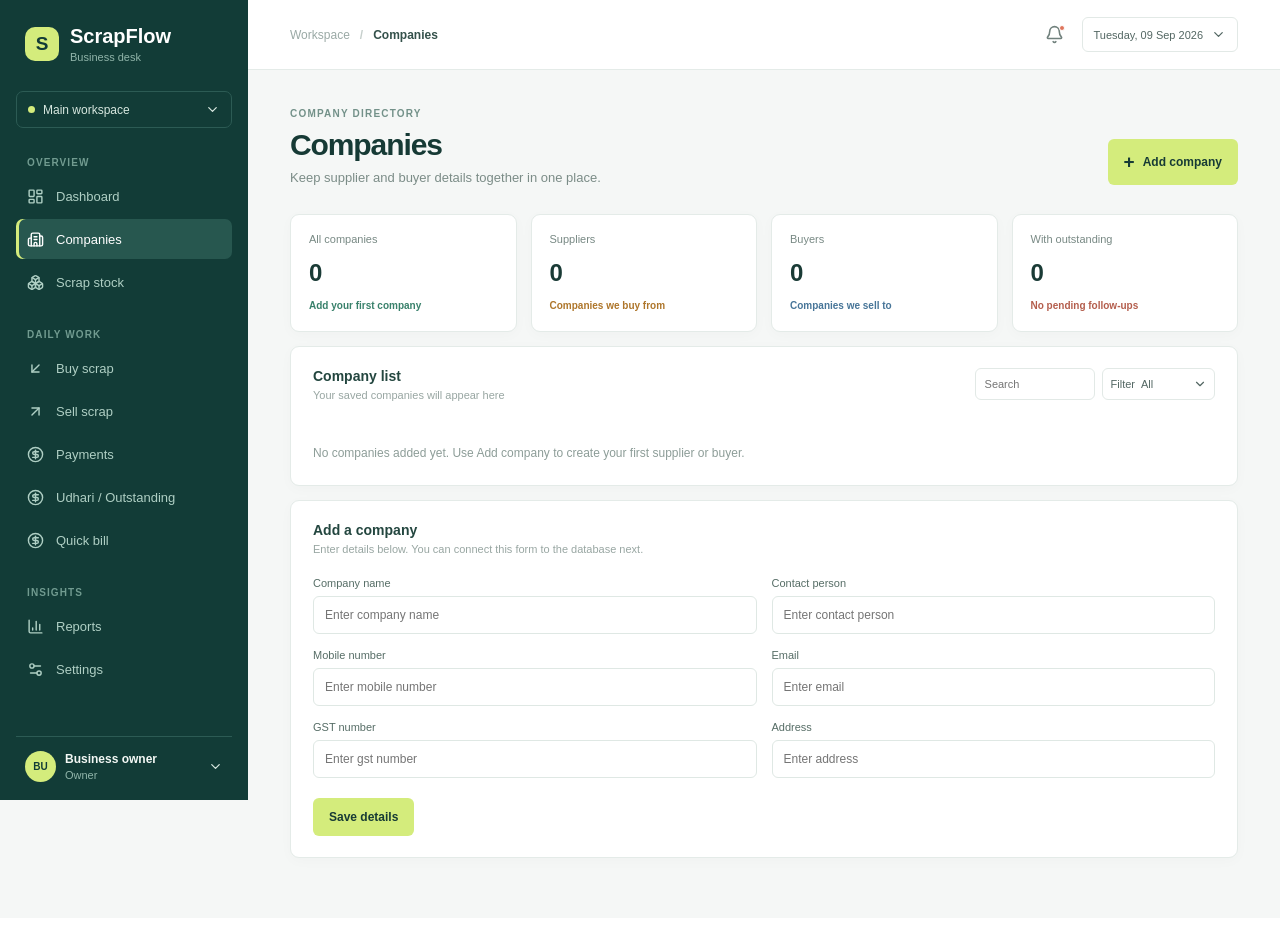
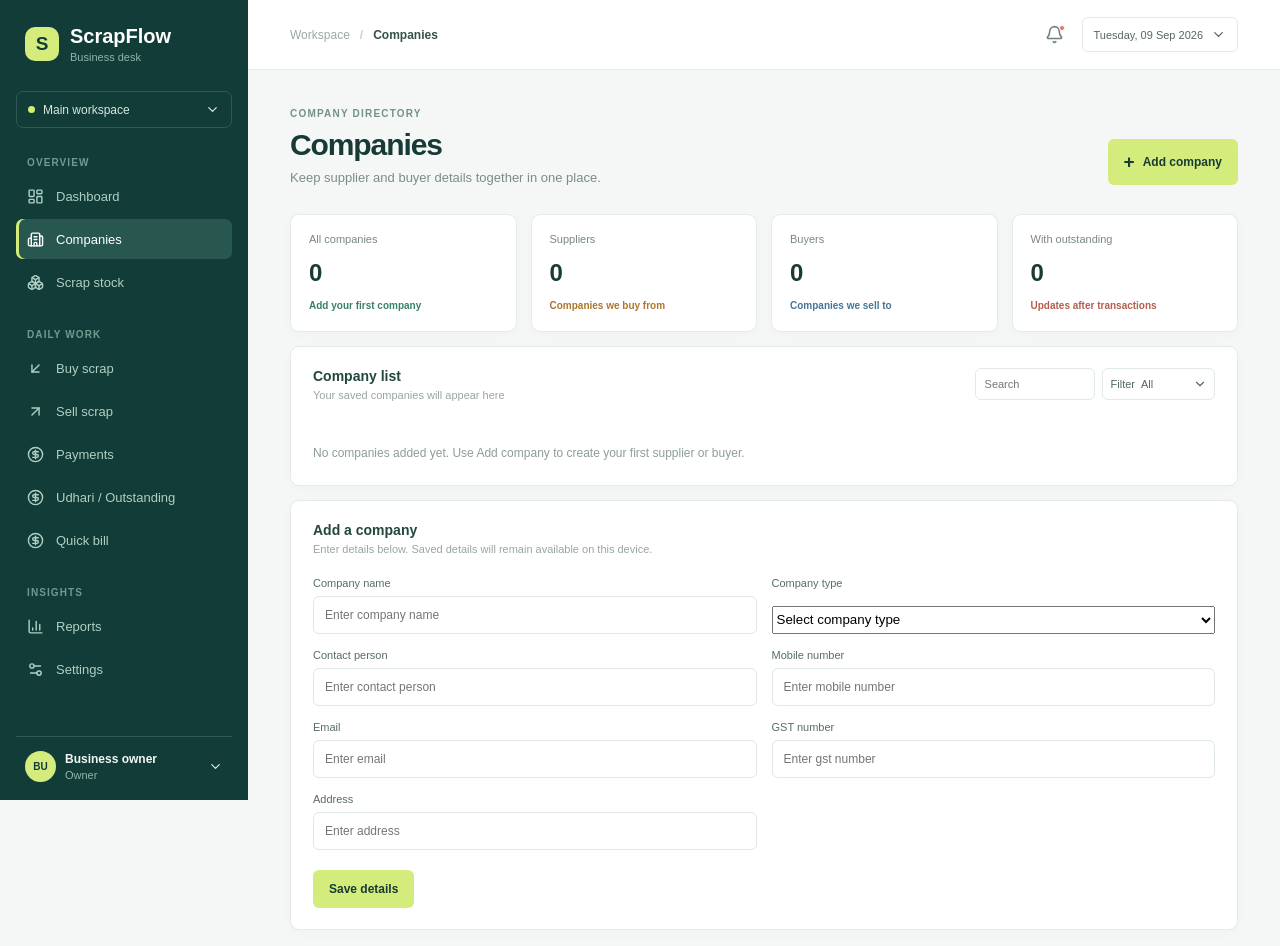
Before and after one commit to Sanika0707308/scrapflow, a Next.js app: page /companies in a window 1280 px wide. Shown: the top 946 px of the page. Before the commit the page ends 918 px from the top, so only its background shows below. Built offline with nearby package versions, Linux system fonts and the light colour scheme.

Commit message:
fix: save company and module form details

```diff
--- a/src/app/companies/page.tsx
+++ b/src/app/companies/page.tsx
@@ -1,9 +1,20 @@
+"use client";
+
+import { useEffect, useState } from "react";
 import { DataPanel, FeaturePage, FormPanel, SummaryCards } from "@/components/FeaturePage";
 
+type Company = { [key: string]: string | number | undefined };
+
 export default function CompaniesPage() {
+  const [companies, setCompanies] = useState<Company[]>([]);
+  useEffect(() => { try { setCompanies(JSON.parse(localStorage.getItem("scrapflow-add-a-company") || "[]") as Company[]); } catch { setCompanies([]); } }, []);
+  const companyRows = companies.map((company) => ({ title: String(company["Company name"] || "Unnamed company"), subtitle: `${String(company["Company type"] || "Company")} · Contact: ${String(company["Contact person"] || "Not provided")}`, amount: "No outstanding", status: String(company["Company type"] || "Company"), tone: "blue" as const }));
+  const addCompany = (values: Record<string, string>) => setCompanies((current) => [{ ...values, id: Date.now() }, ...current]);
+  const suppliers = companies.filter((company) => company["Company type"] === "Supplier" || company["Company type"] === "Both").length;
+  const buyers = companies.filter((company) => company["Company type"] === "Buyer" || company["Company type"] === "Both").length;
   return <FeaturePage active="/companies" eyebrow="COMPANY DIRECTORY" title="Companies" description="Keep supplier and buyer details together in one place." actionLabel="Add company" actionHref="#form">
-    <SummaryCards cards={[{ label: "All companies", value: "0", note: "Add your first company", tone: "green" }, { label: "Suppliers", value: "0", note: "Companies we buy from", tone: "amber" }, { label: "Buyers", value: "0", note: "Companies we sell to", tone: "blue" }, { label: "With outstanding", value: "0", note: "No pending follow-ups", tone: "red" }]} />
-    <DataPanel title="Company list" subtitle="Your saved companies will appear here" allowDelete rows={[]} emptyText="No companies added yet. Use Add company to create your first supplier or buyer." />
-    <FormPanel title="Add a company" fields={["Company name", "Contact person", "Mobile number", "Email", "GST number", "Address"]} />
+    <SummaryCards cards={[{ label: "All companies", value: String(companies.length), note: companies.length ? "Saved companies" : "Add your first company", tone: "green" }, { label: "Suppliers", value: String(suppliers), note: "Companies we buy from", tone: "amber" }, { label: "Buyers", value: String(buyers), note: "Companies we sell to", tone: "blue" }, { label: "With outstanding", value: "0", note: "Updates after transactions", tone: "red" }]} />
+    <DataPanel title="Company list" subtitle="Your saved companies will appear here" allowDelete rows={companyRows} emptyText="No companies added yet. Use Add company to create your first supplier or buyer." />
+    <FormPanel title="Add a company" storageKey="add-a-company" onSave={addCompany} requiredFields={["Company name", "Company type"]} fields={["Company name", "Company type", "Contact person", "Mobile number", "Email", "GST number", "Address"]} />
   </FeaturePage>;
 }
--- a/src/components/FeaturePage.tsx
+++ b/src/components/FeaturePage.tsx
@@ -56,7 +56,21 @@
   return <section className={styles.panel}><div className={styles.panelHeader}><div><h2>{title}</h2><p>{subtitle}</p></div><div className={styles.filterTools}><input className={styles.searchInput} value={search} onChange={(event) => setSearch(event.target.value)} placeholder="Search" aria-label={`Search ${title}`} /><label className={styles.filterSelect}><span>Filter</span><select value={statusFilter} onChange={(event) => setStatusFilter(event.target.value)} aria-label={`Filter ${title}`}>{statuses.map((status) => <option key={status}>{status}</option>)}</select><ChevronDown size={14} /></label></div></div><div className={styles.dataList}>{visibleRows.length ? visibleRows.map((row) => <div className={styles.dataRow} key={`${row.title}-${row.subtitle}`}><div><strong>{row.title}</strong><small>{row.subtitle}</small></div>{row.amount && <strong>{row.amount}</strong>}{row.status && <span className={`${styles.status} ${styles[row.tone || "blue"]}`}>{row.status}</span>}{allowDelete && <button className={styles.deleteButton} type="button" onClick={() => deleteRow(row.title)}>Delete</button>}</div>) : <p className={styles.empty}>{emptyText}</p>}</div></section>;
 }
 
-export function FormPanel({ title, fields }: { title: string; fields: string[] }) { return <section className={styles.panel} id="form"><div className={styles.panelHeader}><div><h2>{title}</h2><p>Enter details below. You can connect this form to the database next.</p></div></div><div className={styles.formGrid}>{fields.map((field) => <label key={field}>{field}{field === "Unit" ? <select defaultValue="Tonne (MT)"><option>Tonne (MT)</option><option>Kilogram (kg)</option><option>Long ton</option><option>Gross ton</option><option>Pound (lb)</option></select> : <input placeholder={`Enter ${field.toLowerCase()}`} />}</label>)}</div><button className={styles.saveButton}>Save details</button></section>; }
+export function FormPanel({ title, fields, storageKey = title, onSave, requiredFields = fields }: { title: string; fields: string[]; storageKey?: string; onSave?: (values: Record<string, string>) => void; requiredFields?: string[] }) {
+  const [values, setValues] = useState<Record<string, string>>(() => Object.fromEntries(fields.map((field) => [field, field === "Unit" ? "Tonne (MT)" : ""] as const)));
+  const [message, setMessage] = useState("");
+  const save = () => {
+    const requiredField = requiredFields.find((field) => !values[field]?.trim());
+    if (requiredField) { setMessage(`${requiredField} is required.`); return; }
+    const key = `scrapflow-${storageKey.toLowerCase().replace(/[^a-z0-9]+/g, "-")}`;
+    const existing = JSON.parse(localStorage.getItem(key) || "[]") as Record<string, string>[];
+    localStorage.setItem(key, JSON.stringify([{ ...values, id: Date.now() }, ...existing]));
+    onSave?.(values);
+    setMessage(`${title} saved successfully.`);
+    setValues(Object.fromEntries(fields.map((field) => [field, field === "Unit" ? "Tonne (MT)" : ""] as const)));
+  };
+  return <section className={styles.panel} id="form"><div className={styles.panelHeader}><div><h2>{title}</h2><p>Enter details below. Saved details will remain available on this device.</p></div></div><div className={styles.formGrid}>{fields.map((field) => <label key={field}>{field}{field === "Unit" ? <select value={values[field]} onChange={(event) => setValues((current) => ({ ...current, [field]: event.target.value }))}><option>Tonne (MT)</option><option>Kilogram (kg)</option><option>Long ton</option><option>Gross ton</option><option>Pound (lb)</option></select> : field === "Company type" ? <select value={values[field]} onChange={(event) => setValues((current) => ({ ...current, [field]: event.target.value }))}><option value="">Select company type</option><option>Supplier</option><option>Buyer</option><option>Both</option></select> : <input value={values[field]} onChange={(event) => setValues((current) => ({ ...current, [field]: event.target.value }))} placeholder={`Enter ${field.toLowerCase()}`} />}</label>)}</div><button className={styles.saveButton} type="button" onClick={save}>Save details</button>{message && <p className={message.includes("successfully") ? styles.successMessage : styles.errorMessage}>{message}</p>}</section>;
+}
 
 export function BusinessProfileForm() {
   const [profile, setProfile] = useState(emptyBusinessProfile);
```
